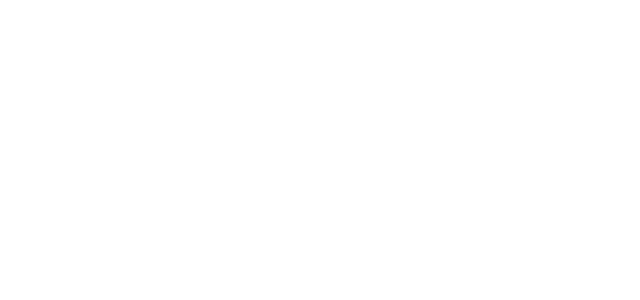
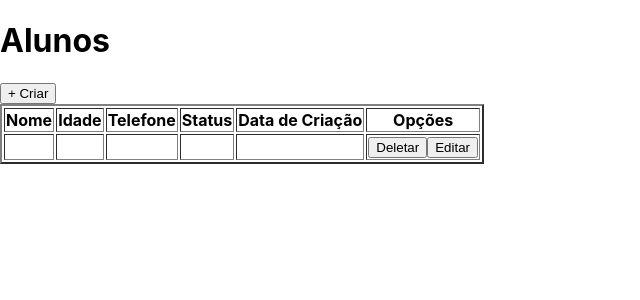
Before and after one commit to KarenStackoski/frontDoMongoComApi, a React (Create React App) app in the folder front-mongo-app/: page /students in a window 1280 px wide. Before the commit this address had no page. Shown: the top 300 px of the page, without its empty margins (0-640 px from the left). Built offline with nearby package versions, Linux system fonts and the light colour scheme.

Commit message:
Feito pagina de alunos
Feita pagina de alunos conforme usuarios feito anteriormente

```diff
--- a/front-mongo-app/src/Menu/Menu.js
+++ b/front-mongo-app/src/Menu/Menu.js
@@ -1,19 +1,24 @@
-import './Menu.css'
+import './Menu.css';
 import { useNavigate } from 'react-router-dom';
 
 function Menu() {
     const navigate = useNavigate();
 
     const handleUser = (e) => {
-        e.preventDefault(); // Impede o comportamento padrão do formulário
-        navigate('/users'); // Navega para a página Menu
-      };
+        e.preventDefault(); // Impede o comportamento padrão do botão
+        navigate('/users'); // Navega para a página de Usuários
+    };
+
+    const handleStudent = (e) => {
+        e.preventDefault(); // Impede o comportamento padrão do botão
+        navigate('/students'); // Navega para a página de Alunos
+    };
 
     return (
         <div>
             <h1>Menu de opções</h1>
             <button className="options" onClick={handleUser}>Usuários</button>
-            <button className="options">Alunos</button>
+            <button className="options" onClick={handleStudent}>Alunos</button>
             <button className="options">Profissionais</button>
             <button className="options">Professores</button>
             <button className="options">Eventos</button>
--- /dev/null
+++ b/front-mongo-app/src/Menu/Students/CreateStudents/Create.css
@@ -0,0 +1,3 @@
+.divInput{
+    padding: 1rem;
+}
--- /dev/null
+++ b/front-mongo-app/src/Menu/Students/CreateStudents/Create.js
@@ -0,0 +1,34 @@
+import './Create.css';
+
+function CreateStudent() {
+    return (
+        <div>
+            <h1>Criando novo Aluno</h1>
+            <form>
+                <div className="divInput">
+                    <label>Nome</label>
+                    <input type="text" name="studentsName" placeholder="Digite o nome do aluno" required />
+                </div>
+                <div className="divInput">
+                    <label>Idade</label>
+                    <input type="number" name="studentsAge" placeholder="Digite a idade do aluno" required />
+                </div>
+                <div className="divInput">
+                    <label>Telefone</label>
+                    <input type="text" name="studentsPhone_number" placeholder="Digite o telefone do aluno" required />
+                </div>
+                <div className="divInput">
+                    <label>Status</label>
+                    <select name="studentsStatus" required>
+                        <option value="">Selecione</option>
+                        <option value="on">Ativo</option>
+                        <option value="off">Inativo</option>
+                    </select>
+                </div>
+                <button type="submit">Salvar</button>
+            </form>
+        </div>
+    );
+}
+
+export default CreateStudent;
--- /dev/null
+++ b/front-mongo-app/src/Menu/Students/Students.js
@@ -0,0 +1,45 @@
+import { useNavigate } from 'react-router-dom';
+import React from 'react';
+
+function Students() {
+    const navigate = useNavigate();
+
+    const handleCreateStudent = (e) => {
+        e.preventDefault(); // Impede o comportamento padrão do formulário
+        navigate('/createStudents'); // Navega para a página de criação de alunos
+    };
+
+    return (
+        <div>
+            <h1>Alunos</h1>
+            <button onClick={handleCreateStudent}>+ Criar</button>
+            <table border="2">
+                <thead>
+                    <tr>
+                        <th>Nome</th>
+                        <th>Idade</th>
+                        <th>Telefone</th>
+                        <th>Status</th>
+                        <th>Data de Criação</th>
+                        <th>Opções</th>
+                    </tr>
+                </thead>
+                <tbody>
+                    <tr>
+                        <td></td>
+                        <td></td>
+                        <td></td>
+                        <td></td>
+                        <td></td>
+                        <td>
+                            <button>Deletar</button>
+                            <button>Editar</button>
+                        </td>
+                    </tr>
+                </tbody>
+            </table>
+        </div>
+    );
+}
+
+export default Students;
--- a/front-mongo-app/src/index.js
+++ b/front-mongo-app/src/index.js
@@ -3,8 +3,10 @@
 import './index.css';
 import App from './App';
 import Menu from './Menu/Menu';
-import Users from './Menu/Users/Users'
-import CreateUsers from './Menu/Users/CreateUser/Create'
+import Users from './Menu/Users/Users';
+import CreateUsers from './Menu/Users/CreateUser/Create';
+import Students from './Menu/Students/Students'; // Importando Students
+import CreateStudents from './Menu/Students/CreateStudents/Create'; // Importando CreateStudent
 import { BrowserRouter, Routes, Route } from 'react-router-dom';
 
 const root = ReactDOM.createRoot(document.getElementById('root'));
@@ -14,13 +16,16 @@
       <Routes>
         <Route path="/" element={<App />} />
         <Route path="/menu" element={<Menu />} />
-        <Route path='/users' element={<Users />}/>
-        <Route path='/createUsers' element={<CreateUsers />}/>
+        <Route path="/users" element={<Users />} />
+        <Route path="/createUsers" element={<CreateUsers />} />
+        <Route path="/students" element={<Students />} /> {/* Rota para lista de Alunos */}
+        <Route path="/createStudents" element={<CreateStudents />} /> {/* Rota para criar Alunos */}
       </Routes>
     </BrowserRouter>
   </React.StrictMode>
 );
 
+
 // If you want to start measuring performance in your app, pass a function
 // to log results (for example: reportWebVitals(console.log))
 // or send to an analytics endpoint. Learn more: https://bit.ly/CRA-vitals
```
